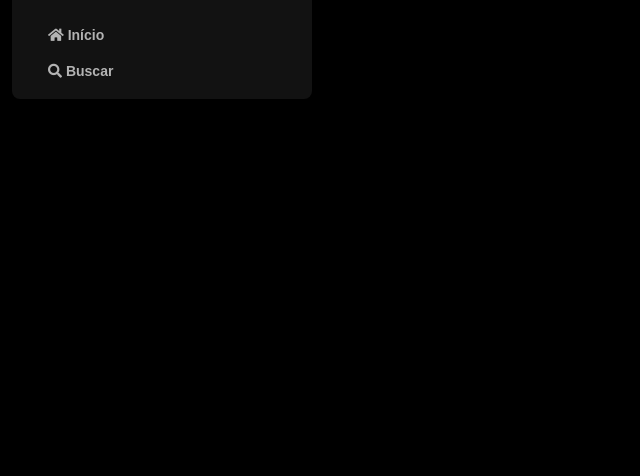
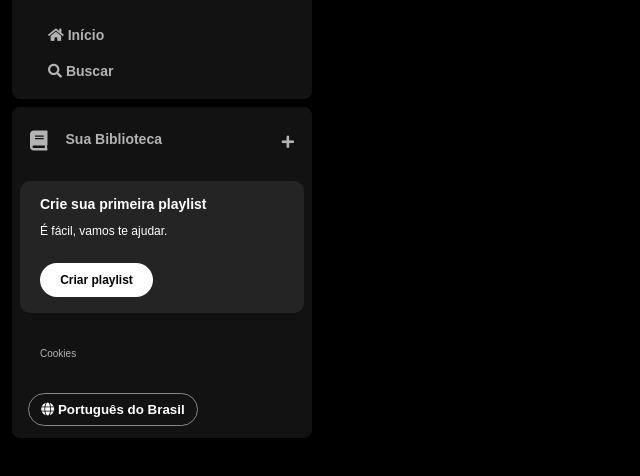
Before and after one commit to KarlosEKaminski/alura-imersao-frontend-2024, a plain HTML site: page spotify-landing-page-clone/index.html in a window 1280 px wide. Shown: the part 74-550 px from the top of the page, without its empty margins (0-640 px from the left). Drawn offline with Linux system fonts and the light colour scheme.

Commit message:
segunda aula

```diff
--- a/spotify-landing-page-clone/index.html
+++ b/spotify-landing-page-clone/index.html
@@ -11,13 +11,12 @@
 </head>
 <body>
     <div class="sidebar">
-        <nav class="sidebar-navigation">
+        <nav class="sidebar__navigation">
             <div class="logo">
                 <a href="">
                     <img src="./assets/icons/logo-spotify.png" alt="logo do spotify">
                 </a>
             </div>
-            <div>
             <ul>
                 <li>
                     <a href="">
@@ -32,8 +31,34 @@
                     </a>
                 </li>
             </ul>
+        </nav>
+        <div class="library">
+            <div class="library__content">
+                <button class="library__button">
+                    <span class="fa fas fa-book"></span>
+                    <span>Sua Biblioteca</span>
+                </button>
+                <span class="fa fa-plus"></span>
             </div>
-        </nav>
+            <section class="section-playlist">
+                <div class="section-playlist__content">
+                    <span class="text title">Crie sua primeira playlist</span>
+                    <span class="text subtitle">É fácil, vamos te ajudar.</span>
+                    <button class="section-playlist__button">
+                        <span>Criar playlist</span>
+                    </button>
+                </div>
+            </section>
+            <div class="cookies">
+                <a href="">Cookies</a>
+            </div>
+            <div class="languages">
+                <button class="languages__button">
+                    <span class="fa fa-globe"></span>
+                    <span>Português do Brasil</span>
+                </button>
+            </div>
+        </div>
     </div>
 </body>
 </html>
--- a/spotify-landing-page-clone/styles.css
+++ b/spotify-landing-page-clone/styles.css
@@ -2,14 +2,14 @@ body {
     background-color: #000;
 }
 
-.sidebar-navigation .logo {
+.logo {
     background-color: #121212;
     display: flex;
     border-radius: 8px;
     padding: 16px 0 0 16px;
 }
 
-.sidebar-navigation .logo img{
+.sidebar__navigation .logo img {
     width: 80px;
 }
 
@@ -22,7 +22,7 @@ body {
     width: 300px;
 }
 
-.sidebar-navigation {
+.sidebar__navigation {
     background-color: #121212;
     border-radius: 8px;
     padding: 16px 0 0 16px;
@@ -33,14 +33,139 @@ body {
     padding: 0 20px 10px 20px;
 }
 
-.sidebar ul li{
+.sidebar ul li {
     padding: 10px 0;
 }
 
-.sidebar nav ul li a{
+.sidebar nav ul li a {
     color: #b3b3b3;
     text-decoration: none;
     font-weight: 600;
     font-size: 14px;
     font-family: "DM Sans", sans-serif;
 }
+
+.library {
+    background-color: #121212;
+    border-radius: 8px;
+    display: flex;
+    justify-content: space-between;
+    flex-direction: column;
+    padding: 4px 8px;
+    color: #b3b3b3;
+    font-weight: 600;
+    font-size: 14px;
+    margin-top: 8px;
+}
+
+.library .library__content {
+    display: flex;
+    justify-content: space-between;
+}
+
+.library .library__button {
+    display: flex;
+    margin-right: 10px;
+    color: #b3b3b3;
+    background-color: transparent;
+    border: 0px;
+    font-size: 14px;
+    font-weight: 700;
+    font-family: "DM Sans", sans-serif;
+    text-align: center;
+    text-decoration: none;
+    text-transform: none;
+    padding: 20px 10px;
+}
+
+.library .library__button .fa{
+    font-size: 20px;
+    margin-right: 10px;
+    font-weight: 300;
+    padding-right: 8px;
+    color: #b3b3b3;
+}
+
+.library .library__content .fa-plus {
+    margin: 24px 10px;
+}
+
+.section-playlist {
+    display: flex;
+    align-items: flex-start;
+    justify-content: space-between;
+    gap: 20px;
+    background-color: #242424;
+    color: #b3b3b3;
+    font-weight: 600;
+    font-size: 14px;
+    margin: 8px 0px;
+    padding: 16px 20px;
+    border-radius: 10px;
+}
+
+.section-playlist .section-playlist__content {
+    display: flex;
+    flex-direction: column;
+}
+
+.section-playlist__content .text {
+    padding-bottom: 14px;
+    color: #fff;
+    font-family: "DM Sans", sans-serif;
+}
+
+.section-playlist__content .title {
+    font-weight: 700;
+}
+
+.section-playlist__content .subtitle {
+    font-weight: 500;
+    font-size: 12px;
+}
+
+.section-playlist__content .section-playlist__button {
+    display: flex;
+    justify-content: center;
+    background-color: #fff;
+    color: #000;
+    border-radius: 20px;
+    font-size: 12px;
+    font-weight: 700;
+    font-family: "DM Sans", sans-serif;
+    text-decoration: none;
+    text-transform: none;
+    padding: 10px;
+    border: 0px;
+    width: 113px;
+    margin-top: 12px;
+}
+
+.sidebar .cookies {
+    margin: 25px 20px;
+}
+
+.sidebar .cookies a {
+    color: #b3b3b3;
+    font-family: "DM Sans", sans-serif;
+    font-weight: 500;
+    font-size: 10px;
+    text-decoration: none;
+}
+
+.sidebar .cookies a:hover {
+    text-decoration: underline;
+}
+
+.languages .languages__button {
+    background-color: transparent;
+    border: 1px solid #878787;
+    color: #fff;
+    cursor: pointer;
+    align-items: center;
+    font-weight: bold;
+    width: 170px;
+    margin: 8px;
+    padding: 8px;
+    border-radius: 20px;
+}
```
Lines whose indentation alone changed are shown as unchanged.
